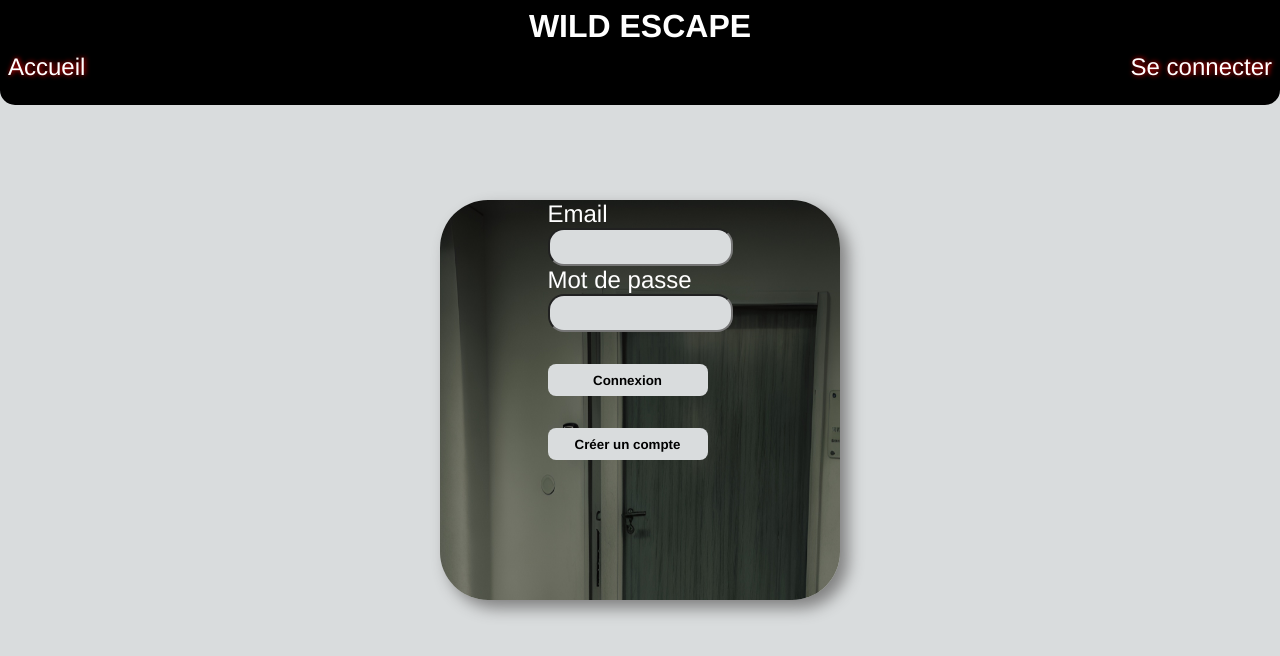
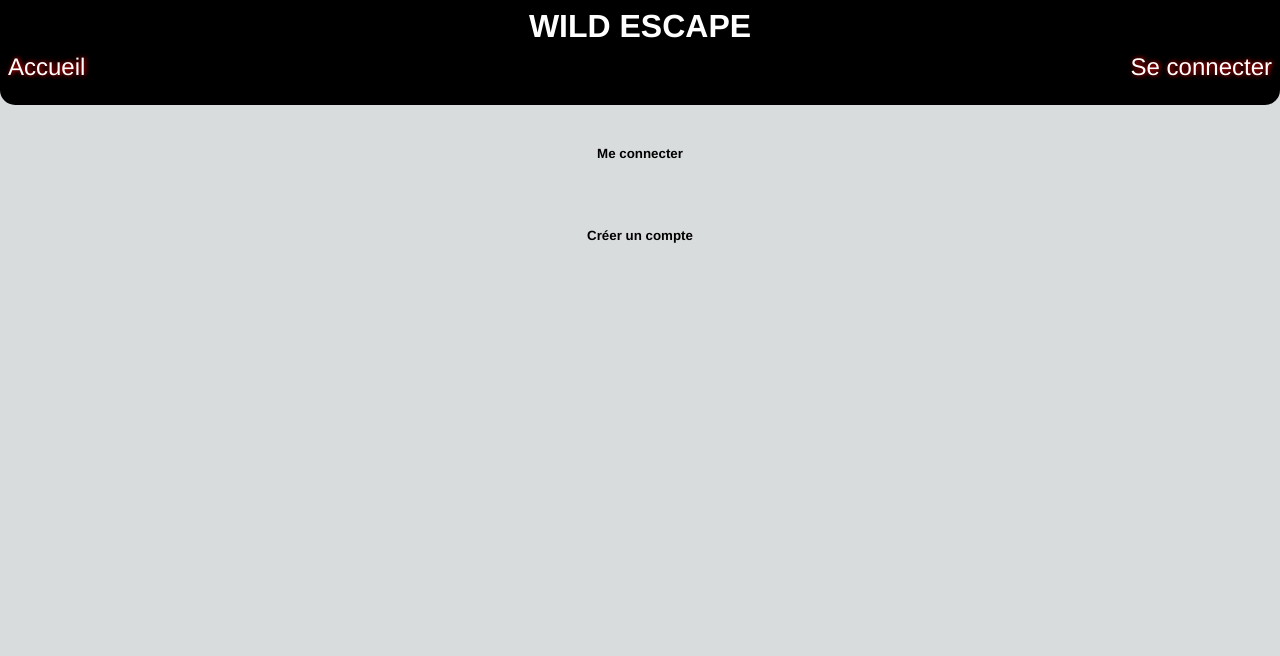
Before and after one commit to WildCodeSchool-2023-09/2023-09-PHP-Bordeaux-P2-Escape-game, a PHP site: template src/View/Home/index.html.twig in a window 1280 px wide. Shown: the top 656 px of the page. Run offline with PHP 8.4, Linux system fonts and the light colour scheme; the template is opened without the code that fills it, so the values that code supplies are empty; some libraries are stand-ins or nearby versions.

Commit message:
fix navbar with connexion

```diff
--- a/src/Controller/UserController.php
+++ b/src/Controller/UserController.php
@@ -37,7 +37,7 @@ class UserController extends AbstractController
             $errors = [];
         }
 
-        return $this->twig->render('Home/index.html.twig');
+        return $this->twig->render('Home/login.html.twig');
     }
 
     public function logout()
--- a/src/View/Home/index.html.twig
+++ b/src/View/Home/index.html.twig
@@ -1,22 +1,7 @@
 {% extends 'layout.html.twig' %}
 {% block stylesheet %}<link rel="stylesheet" href="/assets/css/index.css">{% endblock %}
 
-
 {% block content %}
-
-    <div class="logIn">
-        <form method="post">
-            <div class="connect">
-                <label for="email" class="form-label">Email</label> </br>
-                <input type="email" class="form-control" id="email" name="email" >
-            </div>
-            <div class="connect">
-                <label for="password" class="form-label">Mot de passe</label> </br>
-                <input type="password" class="form-control" id="password" name="password" >
-            </div>
-            <button type="submit" class="meConnecter">Connexion</button> <br>
-            <button type="" class="creatAccount">Créer un compte</button>
-        </form>
-    </div>
-
+    <button type="submit" class="meConnecter">Me connecter</button> <br>
+    <button type="" class="creatAccount">Créer un compte</button>
 {% endblock %}
--- a/src/View/Home/navbar.html.twig
+++ b/src/View/Home/navbar.html.twig
@@ -14,9 +14,9 @@
         <div id="mySidenav" class="sidenav">
             <a id="closeBtn" href="#" class="close">x</a>
             <ul class="txtMenuBurger">
-                <li class="accueil"><a href="index.php">Accueil</a></li>
+                <li class="accueil"><a href="/">Accueil</a></li>
                 <li class="score"><a href="score.php">Score</a></li>
-                <li class="connect"><a href="index.php">Se connecter</a></li>
+                <li class="connect"><a href="login">Se connecter</a></li>
 
             </ul>
         </div>
```
Also changed, not shown: src/View/Home/login.html.twig (added, +22 -0 lines).
